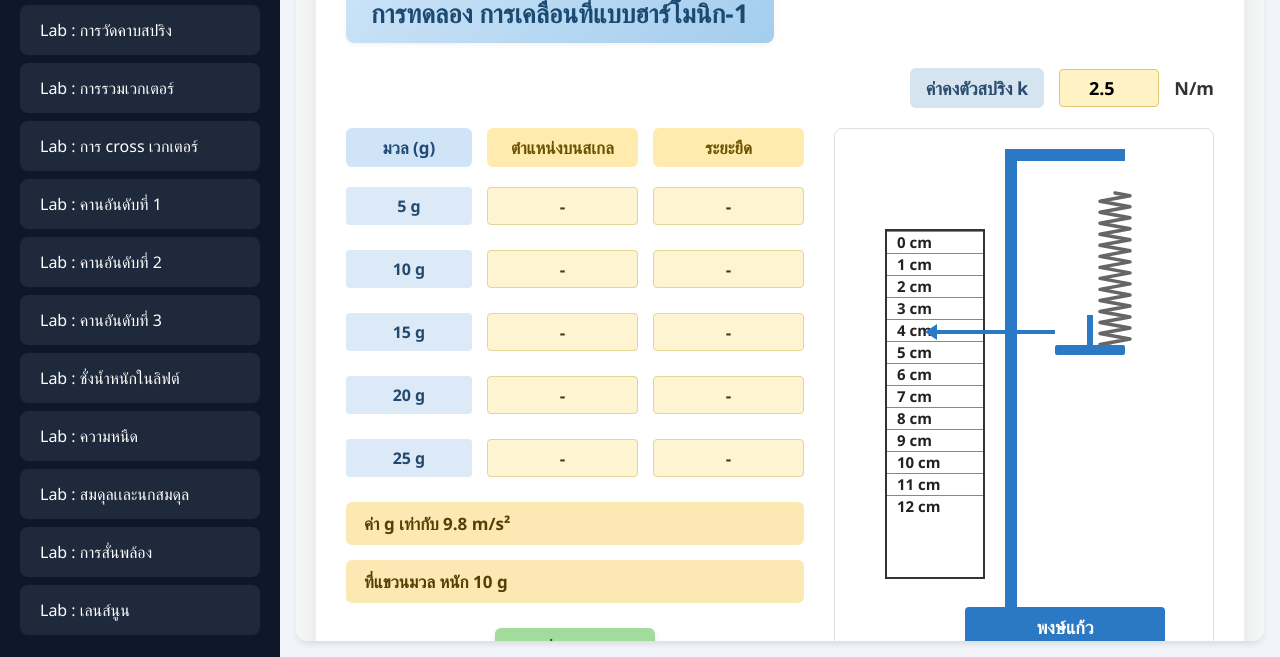
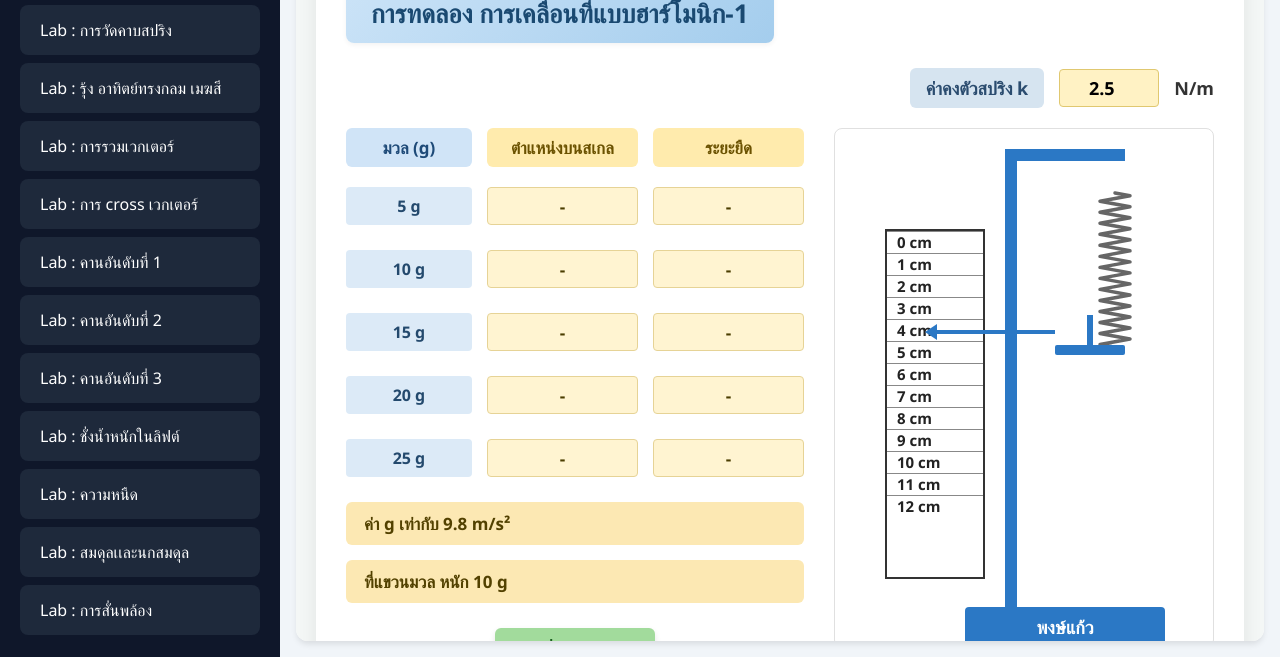
Before and after one commit to pongkaew-udom/pkudom, a plain HTML site: page pk-virtual-1.html in a window 1280 px wide. Shown: the part 143-800 px from the top of the page. Drawn offline with Linux system fonts and the light colour scheme.

Commit message:
Update pk-virtual-1.html

```diff
--- a/pk-virtual-1.html
+++ b/pk-virtual-1.html
@@ -47,6 +47,7 @@
     const labs = [
       { title: "Lab : การวัดค่า k สปริง", url: "การทดลองสริง-1.html" },
       { title: "Lab : การวัดคาบสปริง", url: "การทดลองสริงเเดม-22.html" },
+       { title: "Lab : รุ้ง อาทิตย์ทรงกลม เมฆสี", url: "pk-index-rain.html" },
        { title: "Lab : การรวมเวกเตอร์", url: "vector-1.html" },
        { title: "Lab : การ cross เวกเตอร์ ", url: "cross_product.html" },
        { title: "Lab : คานอันดับที่ 1 ", url: "type-1.html" },
```
